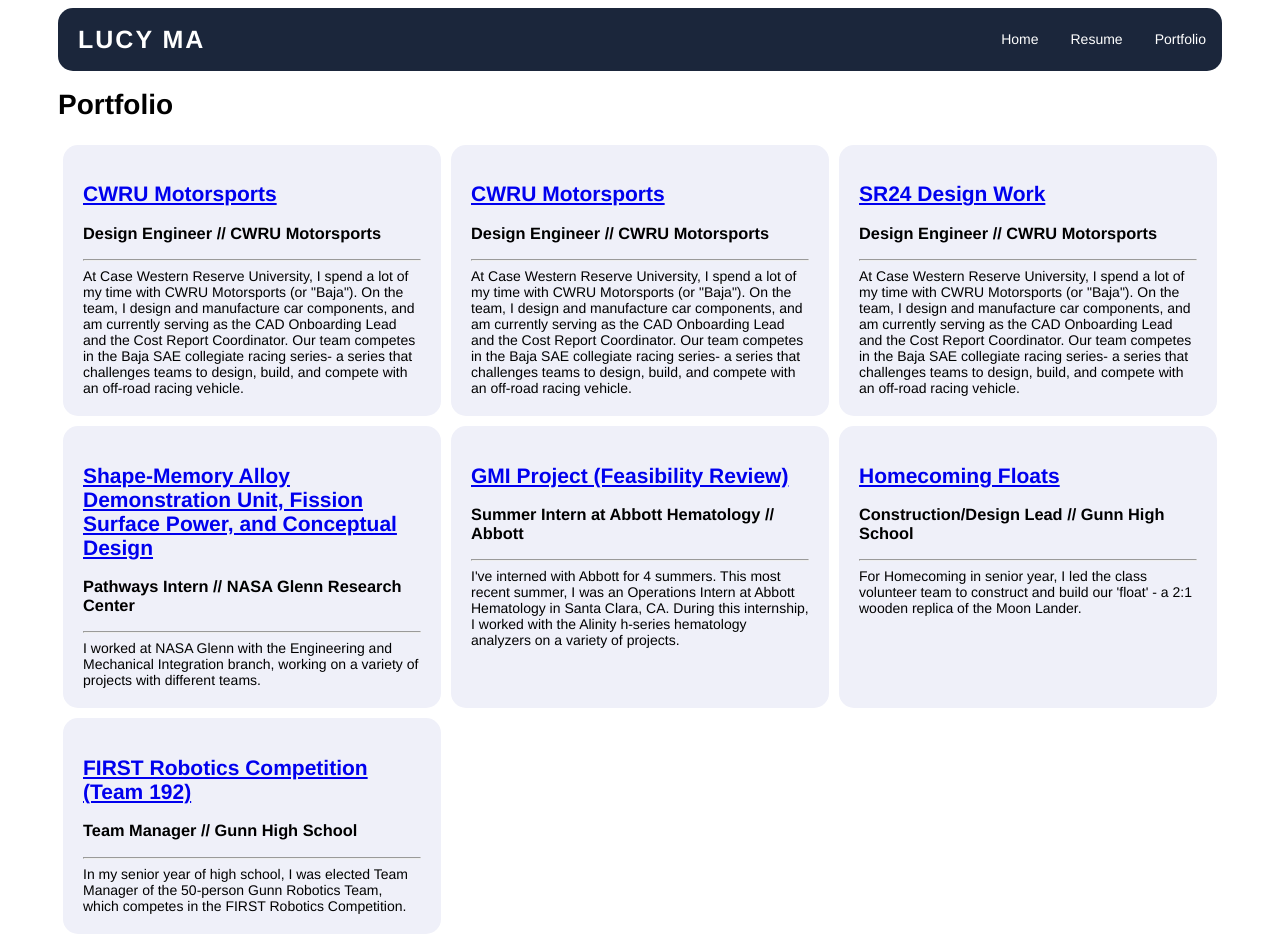
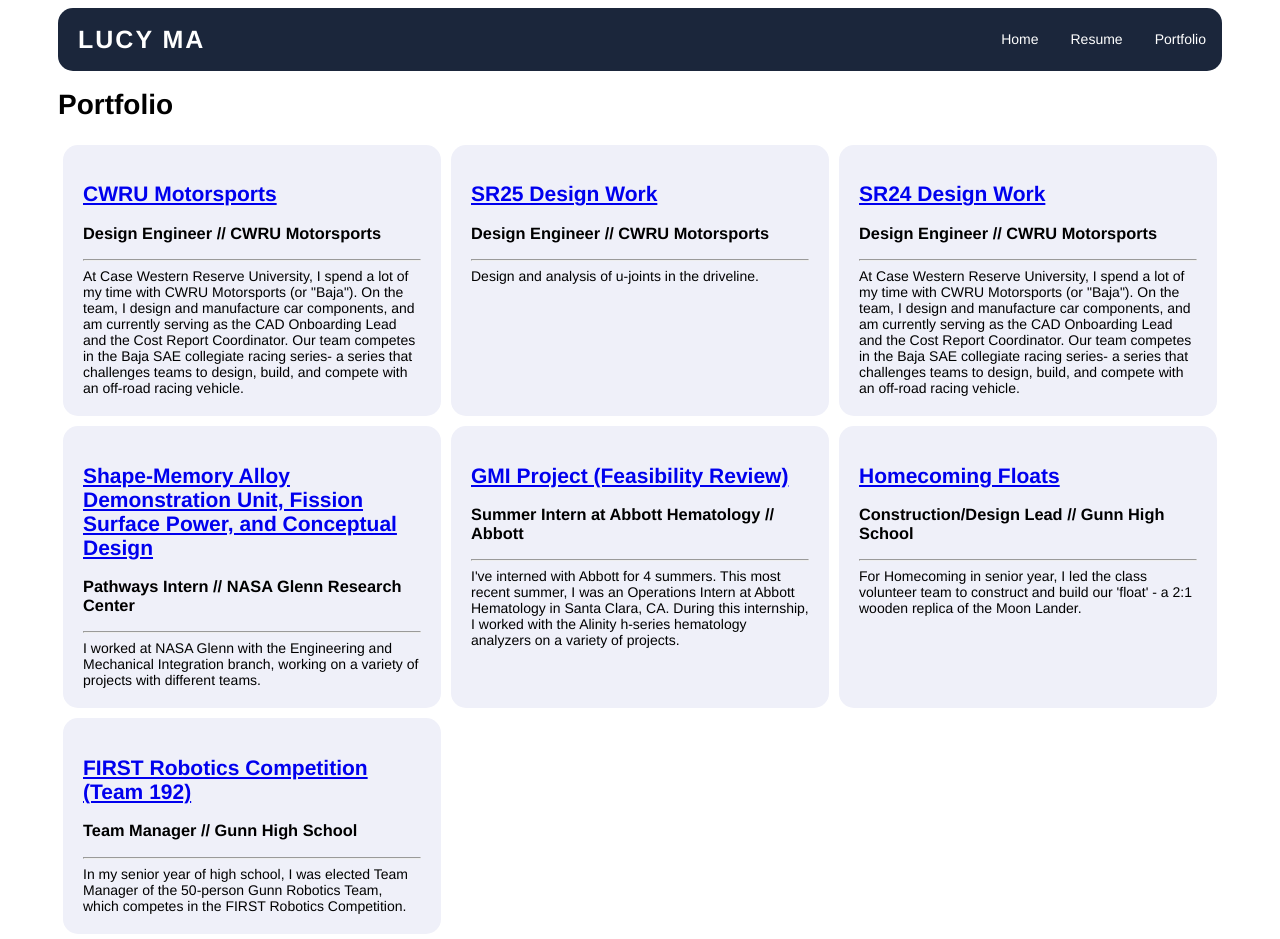
Before and after one commit to lucyttma/lucyttma.github.io, a Jekyll site: the page built from static/portfolio.html, in a window 1280 px wide. Built offline with Jekyll 4.4.1, drawn with Linux system fonts in a browser that asks for light colours.

Commit message:
Update 0.1.sr25.md

```diff
--- a/_portfolio/0.1.sr25.md
+++ b/_portfolio/0.1.sr25.md
@@ -1,9 +1,9 @@
 ---
-name: CWRU Motorsports
+name: SR25 Design Work
 position: Design Engineer
 time: Fall 2024 - Spring 2025
 organization: CWRU Motorsports
-excerpt: At Case Western Reserve University, I spend a lot of my time with CWRU Motorsports (or "Baja"). On the team, I design and manufacture car components, and am currently serving as the CAD Onboarding Lead and the Cost Report Coordinator. Our team competes in the Baja SAE collegiate racing series- a series that challenges teams to design, build, and compete with an off-road racing vehicle.
+excerpt: Design and analysis of u-joints in the driveline.
 ---
 
 <h2> Design Work</h2>
```
